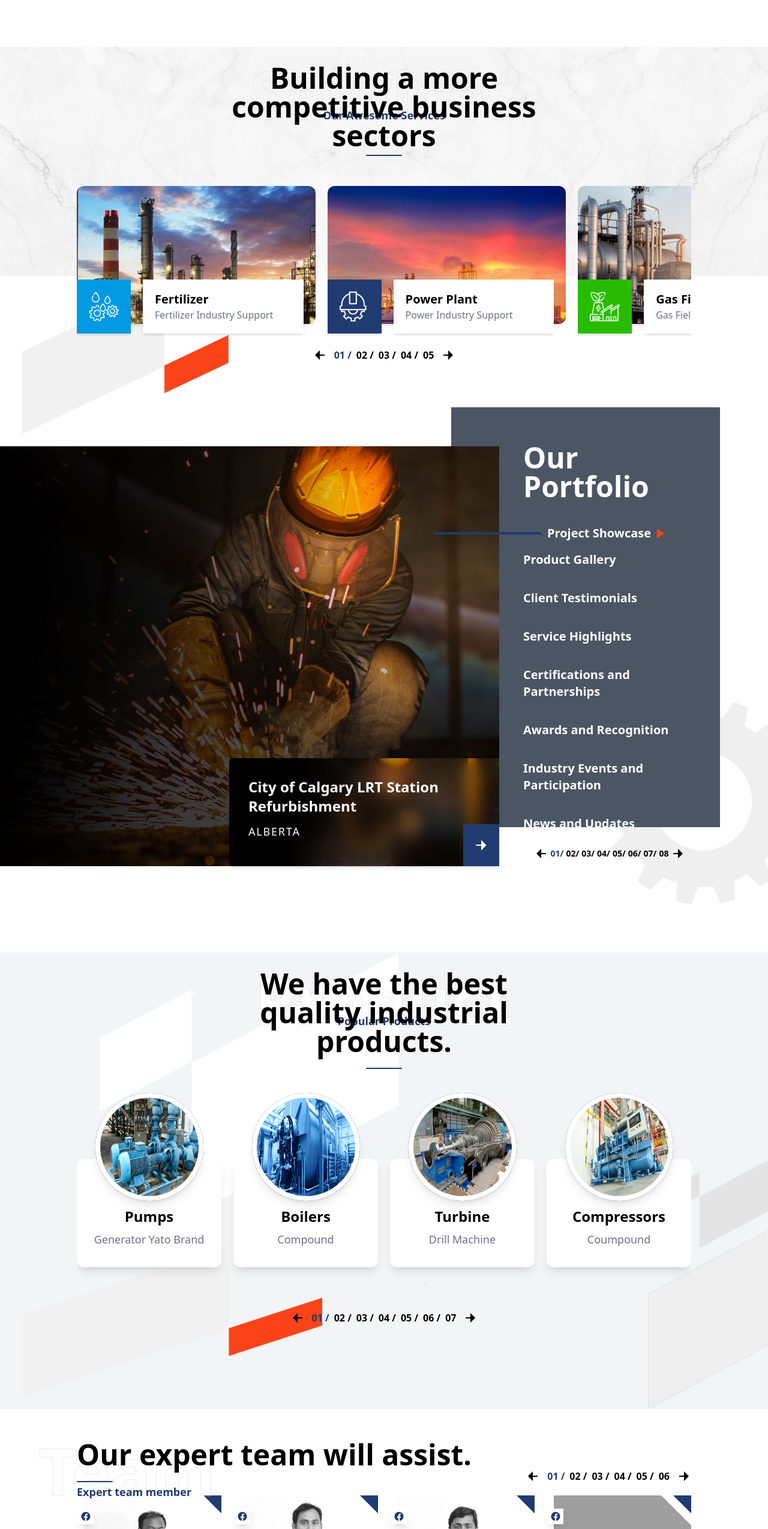
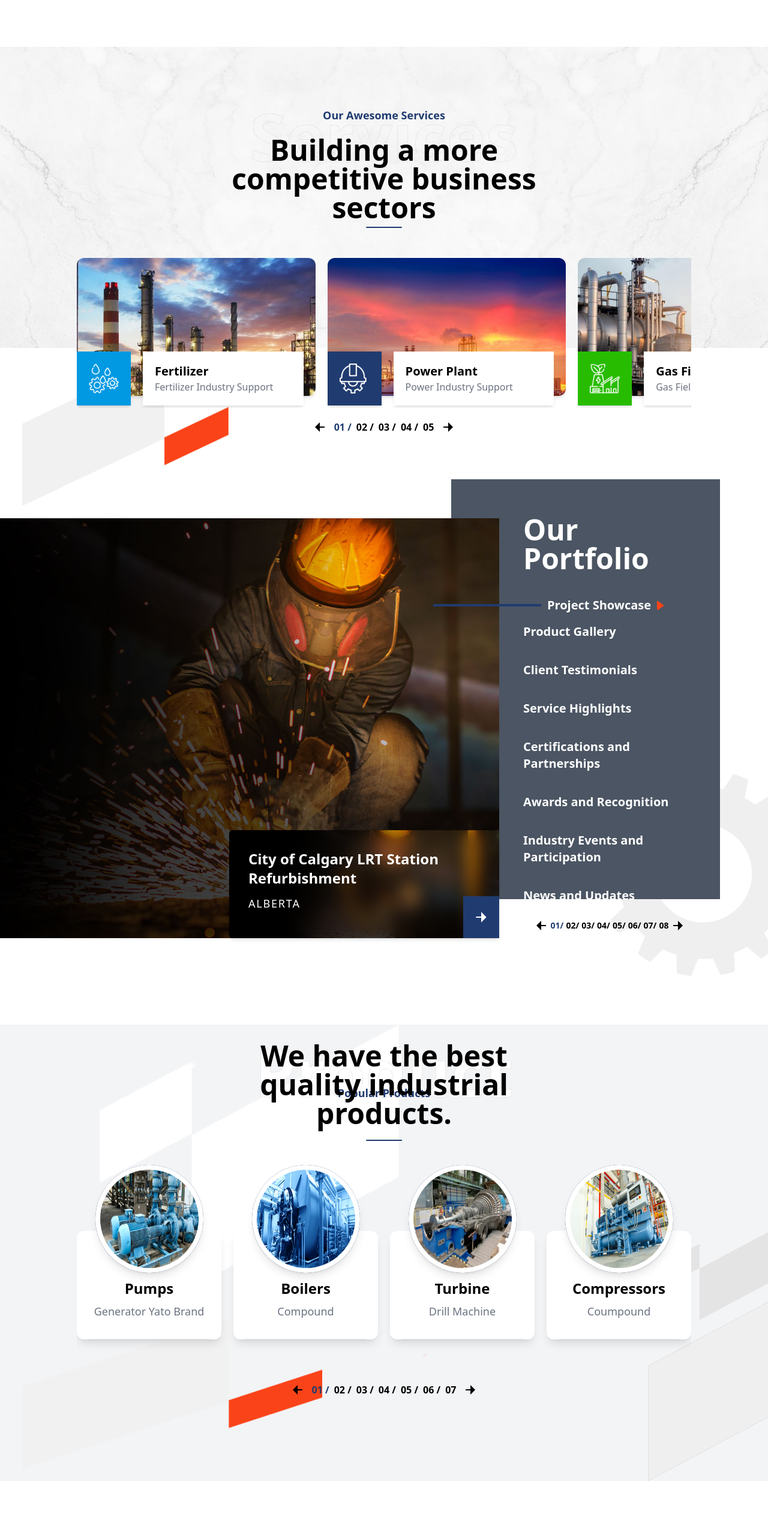
Before and after one commit to Arif-akib/Idustro-Next-Dev, a Next.js app: page / in a window 1280 px wide. Shown: the part 1897-4446 px from the top of the page at 60% size. Built offline with nearby package versions, Linux system fonts and the light colour scheme; grey boxes are pictures that could not be loaded.

Commit message:
issue fix

```diff
--- a/app/components/CSR/ImageSlider.jsx
+++ b/app/components/CSR/ImageSlider.jsx
@@ -61,13 +61,13 @@ export default function CSRSlider() {
     <>
       <div className="pb-[140px] bg-gray-100 relative">
         <div className="flex flex-col items-center justify-center pt-[100px] pb-5">
-          <p className="text-[#203b70] text-lg font-bold xl:mb-[-70px] z-20">
+          <p className="text-[#203b70] text-lg font-bold z-20">
             Image Gallery
           </p>
           <h4 className="text-transparent text-4xl md:7xl xl:text-[110px] font-bold font-outline-2 text-white z-10">
             Gallery
           </h4>
-          <h1 className="text-3xl lg:text-5xl font-bold lg:w-1/2 text-center xl:mt-[-70px] z-20 px-[5%]">
+          <h1 className="text-3xl lg:text-5xl font-bold lg:w-1/2 text-center xl:mt-[-20px] z-20 px-[5%]">
             Some images of our work
           </h1>
           <p className="h-[2px] w-[60px] bg-[#203b70] rounded-md mt-5 z-20"></p>
--- a/app/components/CSR/Story.jsx
+++ b/app/components/CSR/Story.jsx
@@ -114,13 +114,13 @@ export default function CsrStory() {
         />
         <div className="flex flex-col lg:flex-row justify-between lg:items-end pt-[100px] pb-5 px-[5%] xl:px-[10%] z-10 relative">
           <div className="relative flex flex-col">
-            <p className="text-[#203b70] text-lg font-bold xl:mb-[-70px] z-20">
+            <p className="text-[#203b70] text-lg font-bold z-20">
               Latest Stories
             </p>
             <h4 className="text-transparent text-4xl md:7xl xl:text-[110px] font-bold font-outline-2 z-10 xl:-ml-16">
             Stories
             </h4>
-            <h1 className="text-5xl font-bold xl:mt-[-70px] z-20">
+            <h1 className="text-5xl font-bold xl:mt-[-20px] z-20">
               Learn something from stories
             </h1>
             <p className="h-[2px] w-[60px] bg-[#203b70] rounded-md mt-5 z-20"></p>
--- a/app/components/Home/Blog.jsx
+++ b/app/components/Home/Blog.jsx
@@ -113,13 +113,13 @@ export default function HomeBlog() {
                 />
                 <div className="flex flex-col lg:flex-row justify-between lg:items-end pt-[100px] pb-5 px-[5%] xl:px-[10%] gap-5 z-10 relative">
                     <div className="relative flex flex-col">
-                        <p className="text-[#203b70] text-lg font-bold xl:mb-[-70px] z-20">
+                        <p className="text-[#203b70] text-lg font-bold z-20">
                             Latest blog
                         </p>
                         <h4 className="text-transparent text-4xl md:7xl xl:text-[110px] font-bold font-outline-2 z-10 xl:-ml-16">
                             Blog
                         </h4>
-                        <h1 className="text-3xl lg:text-5xl font-bold xl:mt-[-70px] z-20">
+                        <h1 className="text-3xl lg:text-5xl font-bold mt-[-20px] z-20">
                             Learn something from blog
                         </h1>
                         <p className="h-[2px] w-[60px] bg-[#203b70] rounded-md mt-5 z-20"></p>
--- a/app/components/Home/Service.jsx
+++ b/app/components/Home/Service.jsx
@@ -82,13 +82,13 @@ export default function HomeService() {
         <>
             <div className="mt-20 pb-[140px] relative">
                 <div className="flex flex-col items-center justify-center pt-[100px] bg-[url('/images/background/bg-background.jpg')] pb-[200px] px-[5%]">
-                    <p className="text-[#203b70] text-lg font-bold mb-0 xl:mb-[-70px]">
+                    <p className="text-[#203b70] text-lg font-bold relative z-10">
                         Our Awesome Services
                     </p>
-                    <h4 className="text-transparent text-4xl md:7xl xl:text-[110px] font-bold font-outline-2">
+                    <h4 className="text-transparent text-4xl md:7xl text-[110px] font-bold font-outline-2">
                         Services
                     </h4>
-                    <h1 className="text-3xl lg:text-5xl font-bold w-full lg:w-1/2 text-center mt-0 xl:mt-[-70px]">
+                    <h1 className="text-3xl lg:text-5xl font-bold w-full lg:w-1/2 text-center relative z-10 mt-[-20px]">
                         Building a more competitive business sectors
                     </h1>
                     <p className="h-[2px] w-[60px] bg-[#203b70] mt-2 rounded-md"></p>
--- a/app/components/Home/Team.jsx
+++ b/app/components/Home/Team.jsx
@@ -68,13 +68,13 @@ export default function HomeTeam() {
             <div className="pb-16">
                 <div className="flex flex-col lg:flex-row justify-between lg:items-end pt-[100px] pb-5 px-[5%] xl:px-[10%] gap-5">
                     <div className="relative flex flex-col">
-                        <p className="text-[#203b70] text-lg font-bold xl:mb-[-70px] z-20">
+                        <p className="text-[#203b70] text-lg font-bold z-20">
                             Expert team member
                         </p>
                         <h4 className="text-transparent text-4xl md:7xl xl:text-[110px] font-bold font-outline-2 z-10 xl:-ml-16">
                             Team
                         </h4>
-                        <h1 className="text-3xl lg:text-5xl font-bold xl:mt-[-70px] z-20">
+                        <h1 className="text-3xl lg:text-5xl font-bold xl:mt-[-20px] z-20">
                             Our expert team will assist.
                         </h1>
                         <p className="h-[2px] w-[60px] bg-[#203b70] rounded-md mt-5 z-20"></p>
```
